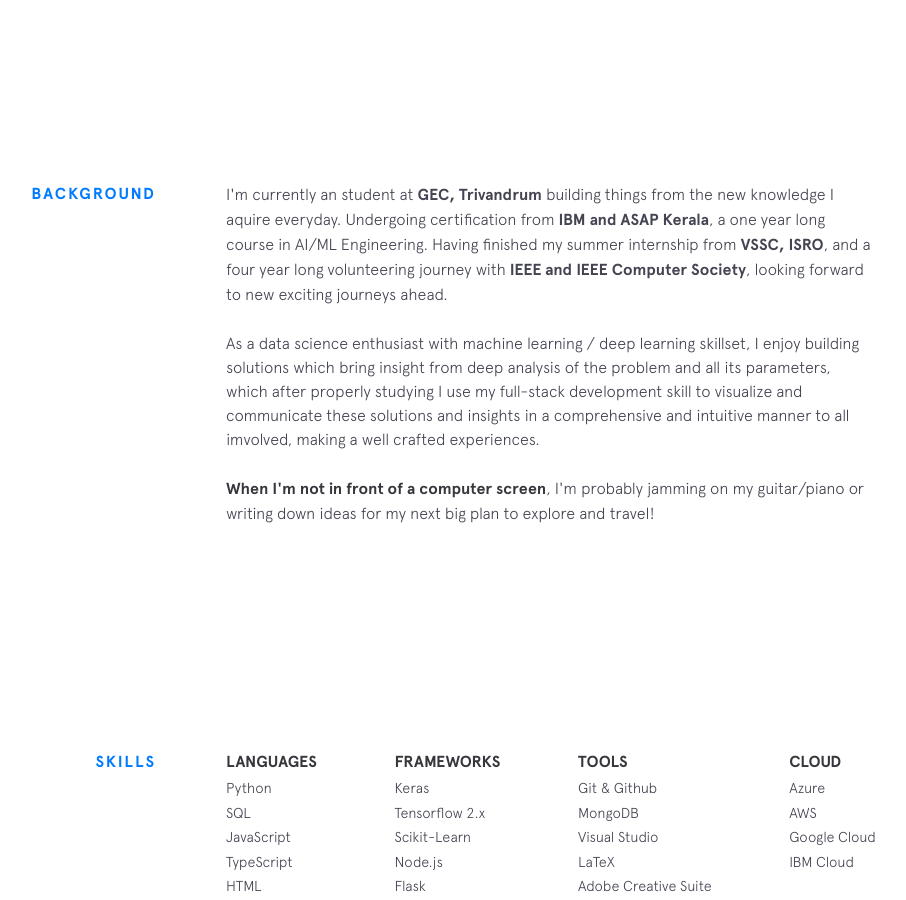
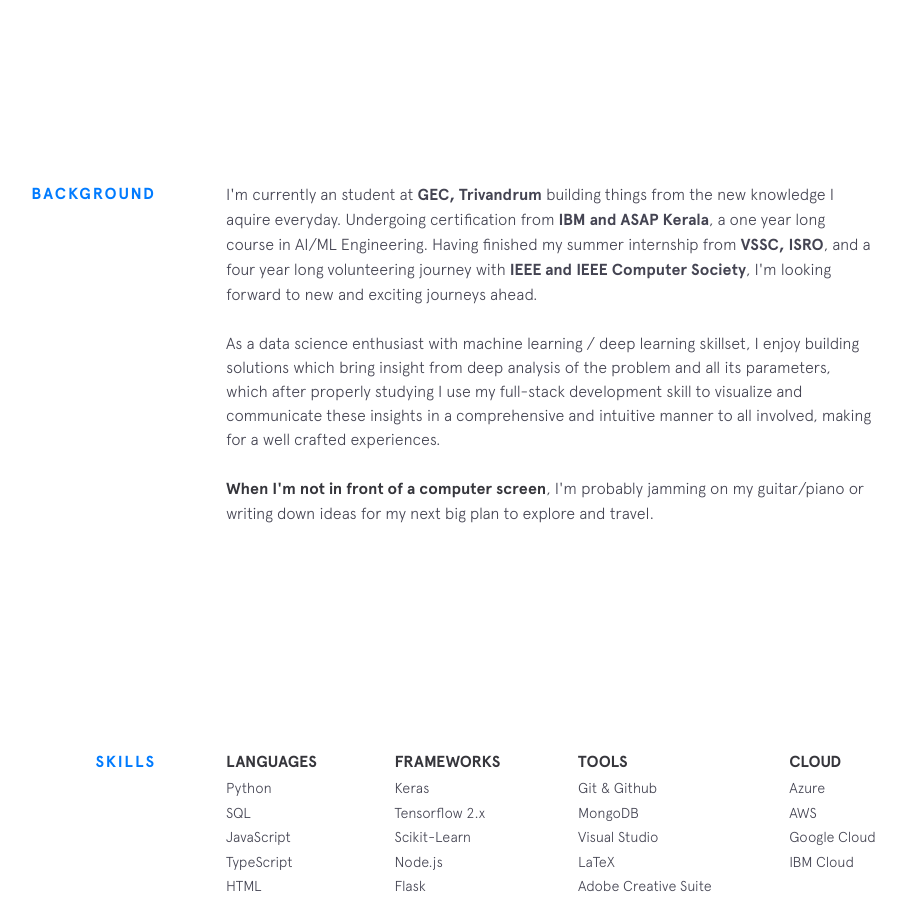
Before and after one commit to Madhav-Somanath/Portfolio, a Jekyll site: the page built from index.html, in a window 1280 px wide and 900 px high, scrolled down 818 px. Shown: the whole window, without its empty margins (224-1130 px from the left). Built offline with Jekyll 4.4.1, drawn with Linux system fonts in a browser that asks for light colours; nearby versions of some CDN libraries.

Commit message:
Update background.html

```diff
--- a/_includes/background.html
+++ b/_includes/background.html
@@ -7,18 +7,16 @@
       Undergoing certification from
       <a class="underline-link" href="http://icecsp.com/" target="_blank">IBM and ASAP Kerala</a>, a one year long course in AI/ML Engineering. Having finished my summer internship from
       <a class="underline-link" href="https://www.vssc.gov.in/VSSC/" target="_blank">VSSC, ISRO</a>, and a four year long volunteering journey with
-      <a class="underline-link" href="https://gecbieee.org/" target="_blank">IEEE and IEEE Computer Society</a>, looking forward to new exciting journeys ahead.
+      <a class="underline-link" href="https://gecbieee.org/" target="_blank">IEEE and IEEE Computer Society</a>, I'm looking forward to new and exciting journeys ahead.
     </p>
 
     <p>
       As a data science enthusiast with machine learning / deep learning skillset, I enjoy building solutions which bring insight from deep analysis of the problem and all its parameters,
-      which after properly studying I use my full-stack development skill to visualize and communicate these solutions and insights in a comprehensive and intuitive manner to all imvolved, making a well crafted experiences.
+      which after properly studying I use my full-stack development skill to visualize and communicate these insights in a comprehensive and intuitive manner to all involved, making for a well crafted experiences.
     </p>
 
     <p>
-      <strong>When I'm not in front of a computer screen</strong>, I'm probably jamming on my guitar/piano or writing down ideas for my next big plan to explore and travel!
+      <strong>When I'm not in front of a computer screen</strong>, I'm probably jamming on my guitar/piano or writing down ideas for my next big plan to explore and travel.
     </p>
-
-    <!-- {% include employment-status.html %} -->
   </div>
 </section>
```
